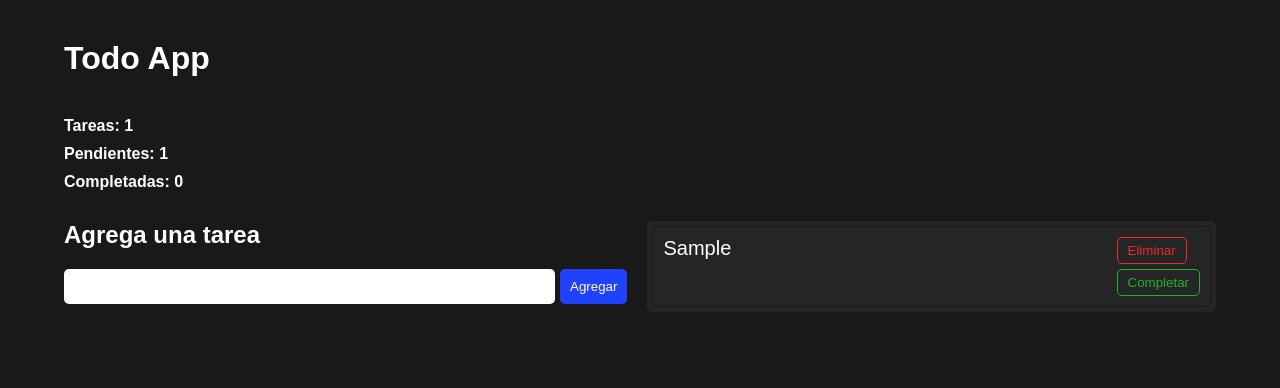
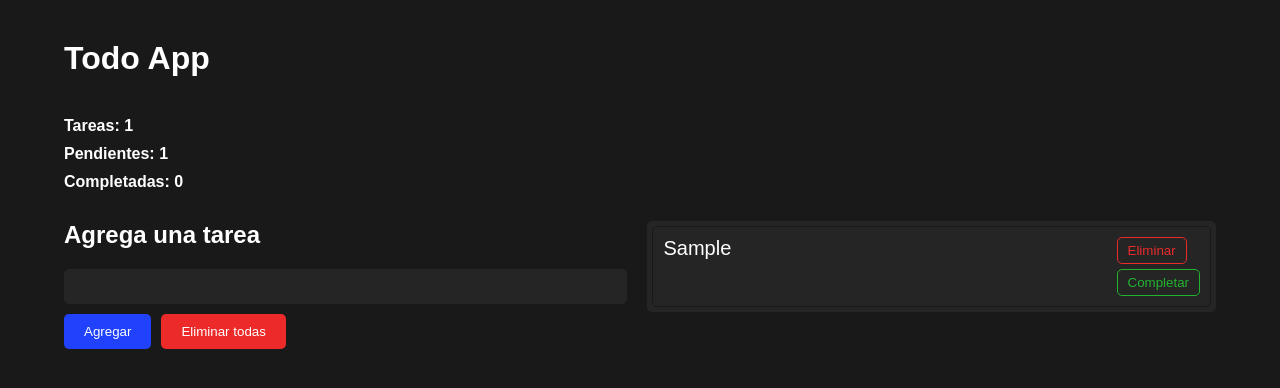
Before and after one commit to lucas-s4nchez/todo-app-context, a React (Vite) app: page / in a window 1280 px wide. Both pictures are taken after typing "Sample" into the empty fields and a click on the button "Agregar". Shown: the top 388 px of the page. Built offline with nearby package versions, Linux system fonts and the light colour scheme.

Commit message:
ultimos retoques

```diff
--- a/src/components/addTask/AddTask.jsx
+++ b/src/components/addTask/AddTask.jsx
@@ -3,13 +3,14 @@ import { useTodoContext } from "../../context/TodoContextProvider";
 import { useForm } from "../../hooks/useForm";
 import {
   StyledButton,
+  StyledContainerFormButtons,
   StyledForm,
   StyledInput,
   StyledInputContainer,
 } from "./AddTaskStyles";
 
 export const AddTask = () => {
-  const { dispatch } = useTodoContext();
+  const { tasks, dispatch } = useTodoContext();
 
   const { formState, onInputChange, onResetForm } = useForm({
     description: "",
@@ -18,6 +19,11 @@ export const AddTask = () => {
     dispatch({
       type: "Add Task",
       payload: task,
+    });
+  };
+  const handleDeleteAll = () => {
+    dispatch({
+      type: "Delete All",
     });
   };
   const onSubmit = (e) => {
@@ -47,9 +53,20 @@ export const AddTask = () => {
             value={formState.description}
             onChange={onInputChange}
           />
-          <StyledButton onClick={onSubmit} type="submit">
-            Agregar
-          </StyledButton>
+          <StyledContainerFormButtons>
+            <StyledButton onClick={onSubmit} type="submit">
+              Agregar
+            </StyledButton>
+            {tasks.length > 0 && (
+              <StyledButton
+                deleteAll
+                onClick={() => handleDeleteAll()}
+                type="submit"
+              >
+                Eliminar todas
+              </StyledButton>
+            )}
+          </StyledContainerFormButtons>
         </StyledForm>
       </StyledInputContainer>
     </>
--- a/src/components/addTask/AddTaskStyles.jsx
+++ b/src/components/addTask/AddTaskStyles.jsx
@@ -1,4 +1,4 @@
-import styled from "styled-components";
+import styled, { css } from "styled-components";
 
 export const StyledInputContainer = styled.div`
   display: flex;
@@ -9,25 +9,39 @@ export const StyledInputContainer = styled.div`
 
 export const StyledForm = styled.form`
   display: flex;
-  gap: 5px;
+  flex-direction: column;
+  gap: 10px;
   width: 100%;
+`;
+export const StyledContainerFormButtons = styled.div`
+  display: flex;
+  gap: 10px;
 `;
 
 export const StyledButton = styled.button`
-  padding: 5px 10px;
+  padding: 10px 20px;
   border-radius: 5px;
-  background-color: #2142fc;
+
   color: #fff;
   border: none;
   margin: 0;
   width: max-content;
-  padding: 5px 10px;
   cursor: pointer;
+  ${(props) =>
+    props.deleteAll
+      ? css`
+          background-color: #ec2a2a;
+        `
+      : css`
+          background-color: #2142fc;
+        `}
 `;
 
 export const StyledInput = styled.input`
   width: 100%;
   padding: 10px;
+  background: #252525;
+  color: #fafafa;
   outline: none;
   border: none;
   border-radius: 5px;
--- a/src/helpers/todoReducer.js
+++ b/src/helpers/todoReducer.js
@@ -11,6 +11,8 @@ export const todoReducer = (initialState = [], action) => {
         }
         return task;
       });
+    case "Delete All":
+      return [];
     default:
       return initialState;
   }
```
